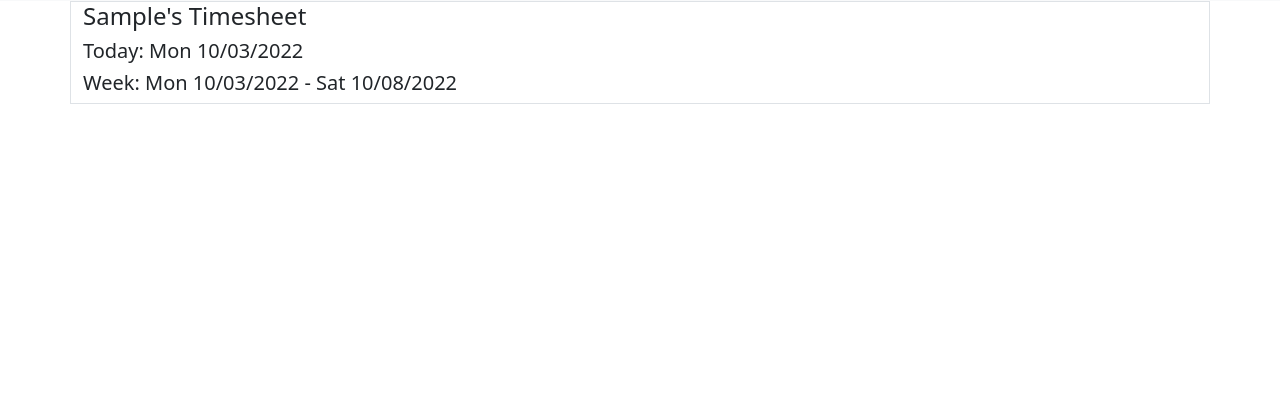
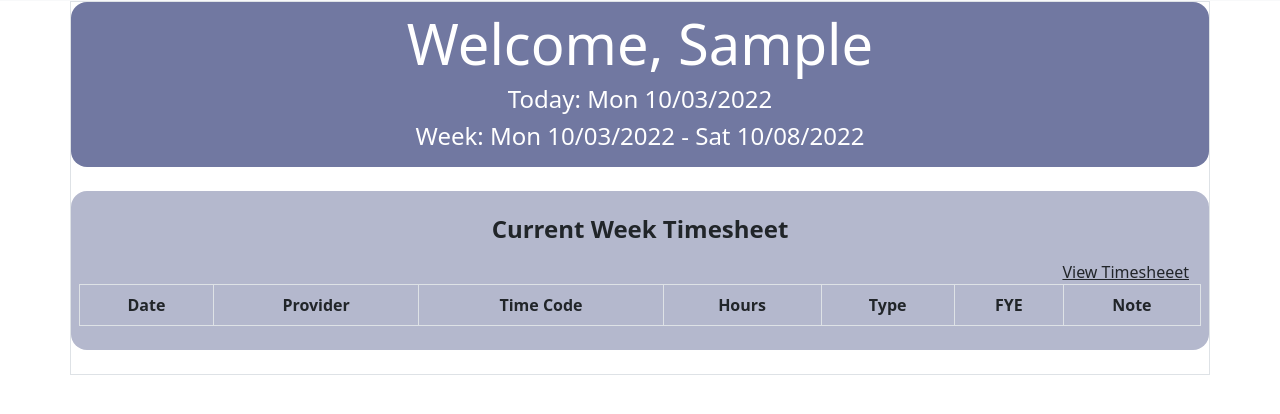
Before and after one commit to rgienko/tdts, a Django app: page /main/ in a window 1280 px wide. Shown: the part 55-469 px from the top of the page. Run offline with Django 4.2, Linux system fonts and the light colour scheme; the visitor is signed in with stand-in values (Sample User, id 1); data that the repository does not hold is empty; some libraries are stand-ins or nearby versions.

Commit message:
Added Timesheet to index.html

```diff
--- a/app/templates/index.html
+++ b/app/templates/index.html
@@ -3,8 +3,44 @@
 {% block content %}
     {% load humanize %}
     <div class="container border">
-        <h4>{{ user.first_name }}'s Timesheet</h4>
-        <h5>Today: {{ today|date:'D m/d/Y' }}</h5>
-        <h5>Week: {{ week_beg|date:'D m/d/Y' }} - {{ week_end|date:'D m/d/Y' }}</h5>
+        <div class="row srg-bg-primary rounded-4 p-2 text-white d-flex justify-content-center">
+            <div class="col-xl-6 col-lg-6 col-md-12 col-sm-12 col-12 rounded-4 text-center">
+                <h2 class="display-4 fw-normal">Welcome, {{ user.first_name }}</h2>
+                <h4 class="fw-normal">Today: {{ today|date:'D m/d/Y' }}</h4>
+                <h4 class="fw-normal">Week: {{ week_beg|date:'D m/d/Y' }} - {{ week_end|date:'D m/d/Y' }}</h4>
+            </div>
+        </div>
+
+
+        <div class="row srg-bg-secondary rounded-4 my-4 p-2 py-2 table-responsive-md">
+            <h4 class="text-center p-3 fw-semibold my-0">Current Week Timesheet</h4>
+            <a href="{% url 'timesheet' %}" class="link-dark d-flex justify-content-end">View Timesheeet</a>
+            <table class="table text-center table-bordered">
+                <thead>
+                    <tr class="text-center">
+                        <th class="fw-semibold">Date</th>
+                        <th class="fw-semibold">Provider</th>
+                        <th class="fw-semibold">Time Code</th>
+                        <th class="fw-semibold">Hours</th>
+                        <th class="fw-semibold">Type</th>
+                        <th class="fw-semibold">FYE</th>
+                        <th class="fw-semibold">Note</th>
+                    </tr>
+                </thead>
+                <tbody>
+                    {% for rec in current_timesheet %}
+                        <tr>
+                            <td>{{ rec.date|date:'m/d/Y' }}</td>
+                            <td class="text-start">{{ rec.provider_id }}</td>
+                            <td class="text-start">{{ rec.time_code }}</td>
+                            <td>{{ rec.hours }}</td>
+                            <td>{{ rec.type_id }}</td>
+                            <td>{{ rec.fye|date:'m/d/Y' }}</td>
+                            <td>{{ rec.note }}</td>
+                        </tr>
+                    {% endfor %}
+                </tbody>
+            </table>
+        </div>
     </div>
 {% endblock %}
--- a/app/templates/layout.html
+++ b/app/templates/layout.html
@@ -33,7 +33,7 @@
 <body>
     <nav class="navbar navbar-expand-lg bg-light">
         <div class="container-fluid">
-            <a class="navbar-brand" href="#">App Name</a>
+            <a class="navbar-brand" href="{% url 'main' %}">App Name</a>
             <button class="navbar-toggler" type="button" data-bs-toggle="collapse" data-bs-target="#navbarSupportedContent" aria-controls="navbarSupportedContent" aria-expanded="false" aria-label="Toggle navigation">
                 <span class="navbar-toggler-icon"></span>
             </button>
--- a/app/templates/timesheet.html
+++ b/app/templates/timesheet.html
@@ -3,7 +3,6 @@
 {% block content %}
     {% load humanize %}
     <div class="container-fluid mt-4">
-
         <div class="row srg-bg-primary rounded-4 p-2 text-white d-flex justify-content-center">
             <div class="col-xl-6 col-lg-6 col-md-12 col-sm-12 col-12 rounded-4 text-center">
                 <h2 class="display-4 fw-normal">{{ user.first_name }}'s Timesheet</h2>
--- a/app/views.py
+++ b/app/views.py
@@ -34,9 +34,13 @@ def main(request):
     week_beg = today - timedelta(days=today.weekday())
     week_end = today + timedelta(days=5)
 
+    current_timesheet = TblTimeSheet.objects.filter(employee_id=request.user.username).filter(
+        date__lte=week_end).filter(date__gte=week_beg).order_by('date')
+
     context['today'] = today
     context['week_beg'] = week_beg
     context['week_end'] = week_end
+    context['current_timesheet'] = current_timesheet
 
     return render(request, 'index.html', context)
 
```
